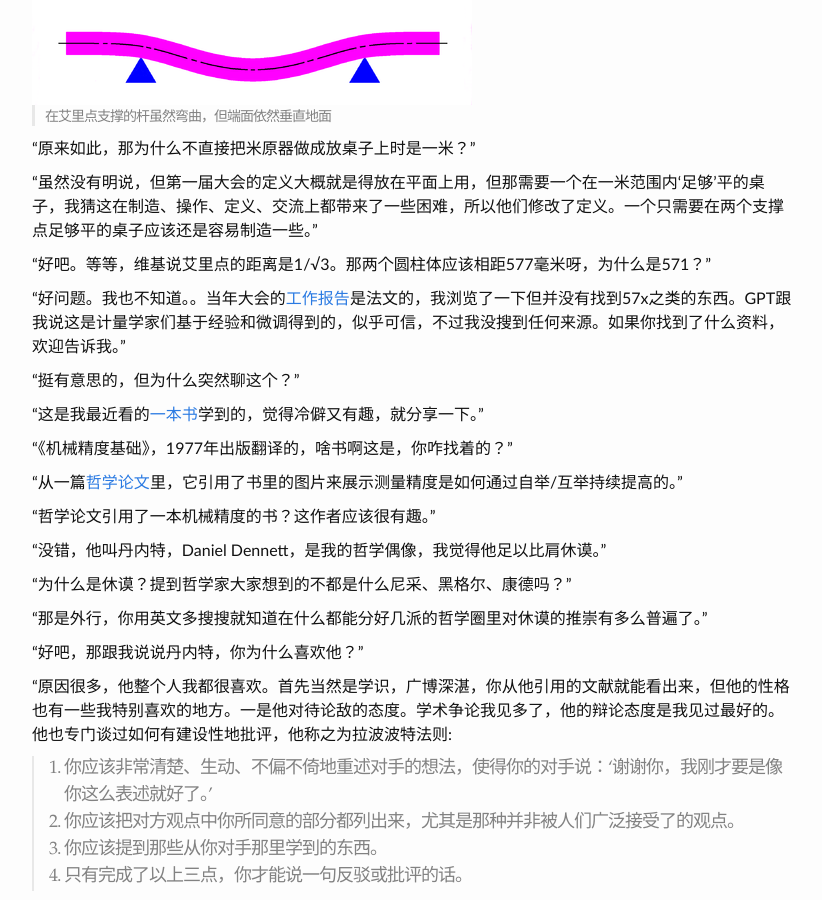
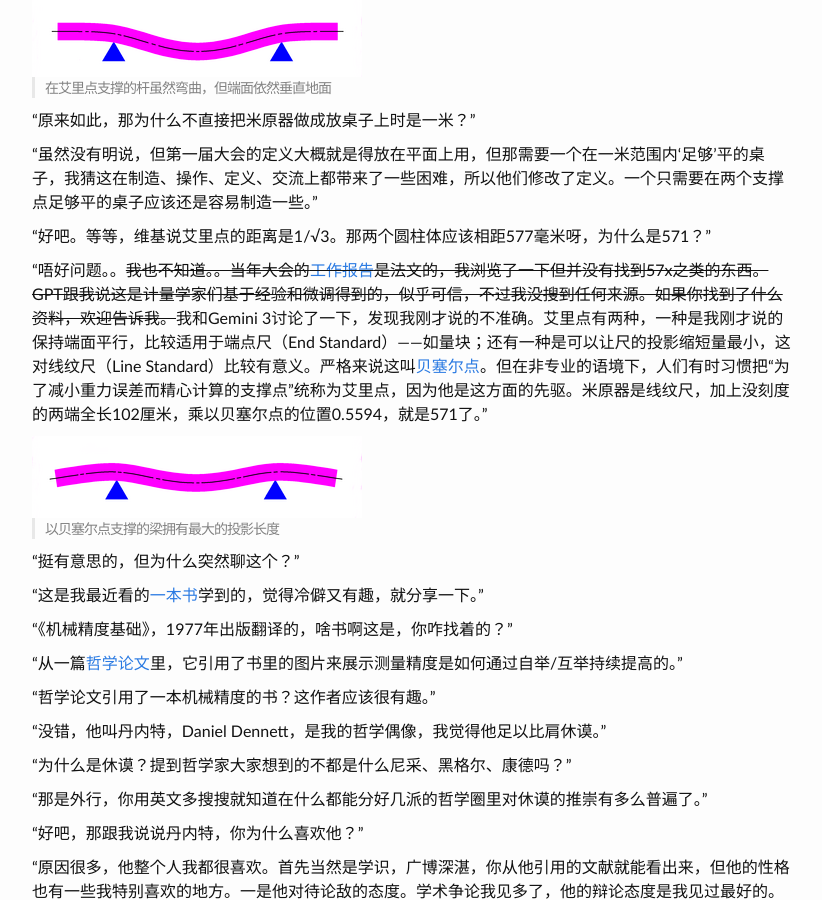
Before and after one commit to tcya/tcya.github.io, a Jekyll site: the page built from _posts/2024-5-30-dennett.md, in a window 1280 px wide and 900 px high, scrolled down 1097 px. Shown: the whole window, without its empty margins (228-1050 px from the left). Built offline with Jekyll 4.4.1, drawn with Linux system fonts in a browser that asks for light colours; comment, search, counter and statistics services are not loaded.

Commit message:
增加贝塞尔点的讨论

```diff
--- a/_posts/2024-5-30-dennett.md
+++ b/_posts/2024-5-30-dennett.md
@@ -52,7 +52,12 @@ title:  "Dennett走了，Dennett来了"
 
 “好吧。等等，维基说艾里点的距离是1/√3。那两个圆柱体应该相距577毫米呀，为什么是571？”
 
-“好问题。我也不知道。。当年大会的[工作报告](https://www.bipm.org/en/committees/cg/cgpm/7-1927/resolution-1)是法文的，我浏览了一下但并没有找到57x之类的东西。GPT跟我说这是计量学家们基于经验和微调得到的，似乎可信，不过我没搜到任何来源。如果你找到了什么资料，欢迎告诉我。”
+“唔好问题。。~~我也不知道。。当年大会的[工作报告](https://www.bipm.org/en/committees/cg/cgpm/7-1927/resolution-1)是法文的，我浏览了一下但并没有找到57x之类的东西。GPT跟我说这是计量学家们基于经验和微调得到的，似乎可信，不过我没搜到任何来源。如果你找到了什么资料，欢迎告诉我。~~我和Gemini 3讨论了一下，发现我刚才说的不准确。艾里点有两种，一种是我刚才说的保持端面平行，比较适用于端点尺（End Standard）——如量块；还有一种是可以让尺的投影缩短量最小，这对线纹尺（Line Standard）比较有意义。严格来说这叫[贝塞尔点](https://en.wikipedia.org/wiki/Airy_points#Bessel_points)。但在非专业的语境下，人们有时习惯把“为了减小重力误差而精心计算的支撑点”统称为艾里点，因为他是这方面的先驱。米原器是线纹尺，加上没刻度的两端全长102厘米，乘以贝塞尔点的位置0.5594，就是571了。”
+
+<figure>
+    <img src="/assets/images/beam_supported_at_Bessel_points.png">
+    <figcaption>以贝塞尔点支撑的梁拥有最大的投影长度</figcaption>
+</figure>
 
 "挺有意思的，但为什么突然聊这个？"
 
```
Also changed, not shown: assets/images/beam_supported_at_Bessel_points.png (added), assets/images/beam_supported_at_airy_points.png.
